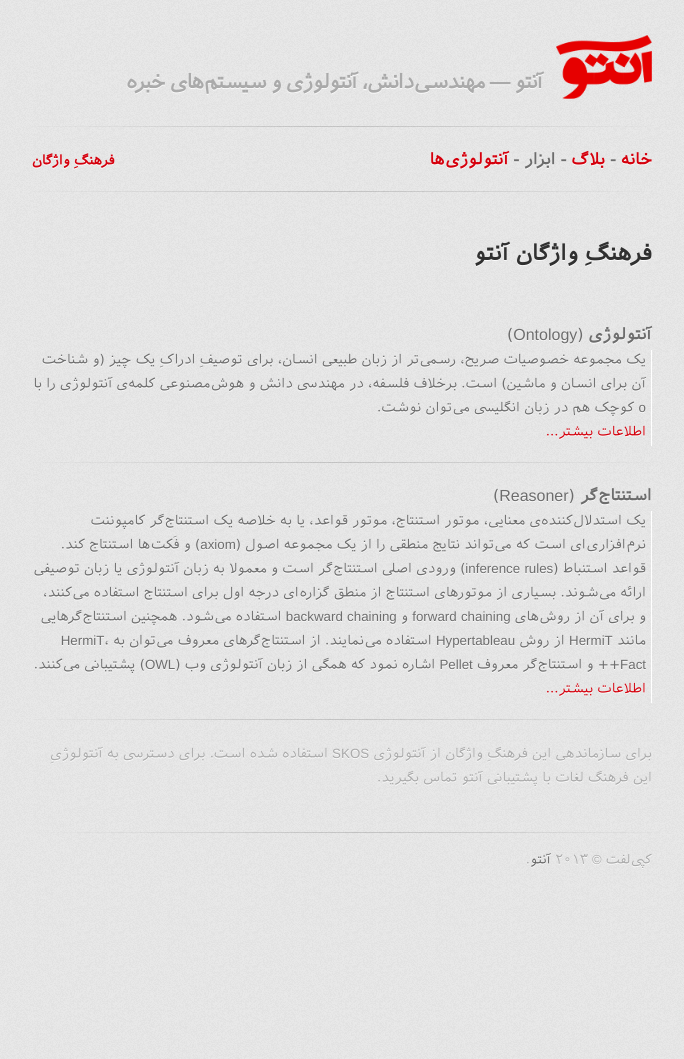
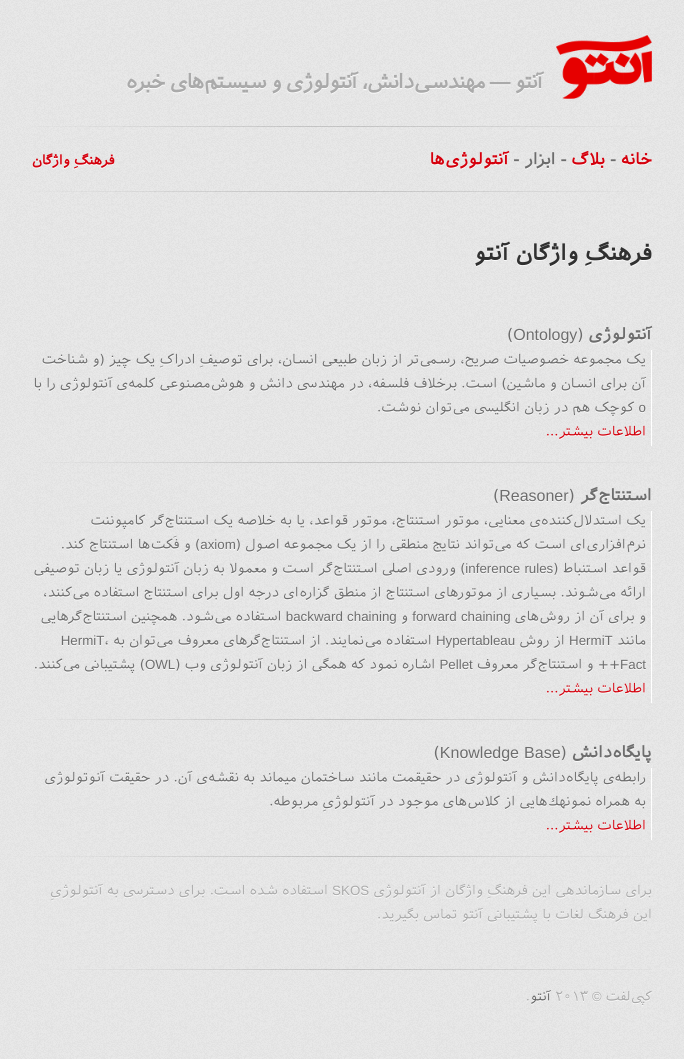
Before and after one commit to morteza/onto, a Jekyll site: the page built from glossary.md, in a window 1280 px wide. Shown: the whole page, without its empty margins (298-982 px from the left). Built offline with Jekyll 4.4.1, drawn with Linux system fonts in a browser that asks for light colours; before the commit the page ends 922 px from its top, so only the background shows below that.

Commit message:
Add naive knowledge base definition and link to its wikipedia page. Some resources are already available to extend this

```diff
--- a/_data/glossary.yml
+++ b/_data/glossary.yml
@@ -9,3 +9,9 @@
   label_fa: "استنتاج‌گر"
   description: "یک استدلال‌کننده‌ی معنایی، موتور استنتاج، موتور قواعد، یا به خلاصه یک استنتاج‌گر کامپوننت نرم‌افزاری‌ای است که می‌تواند نتایج منطقی را از یک مجموعه اصول (axiom) و فَکت‌ها استنتاج کند. قواعد استنباط (inference rules) ورودی اصلی استنتاج‌گر است و معمولا به زبان آنتولوژی یا زبان توصیفی ارائه می‌شوند. بسیاری از موتورهای استنتاج از منطق گزاره‌ای درجه اول برای استنتاج استفاده می‌کنند، و برای آن از روش‌های forward chaining و backward chaining استفاده می‌شود. همچنین استنتاج‌گرهایی مانند HermiT از روش Hypertableau استفاده می‌نمایند. از استنتاج‌گرهای معروف می‌توان به HermiT، Fact++ و استنتاج‌گر معروف Pellet اشاره نمود که همگی از زبان آنتولوژی وب (OWL) پشتیبانی می‌کنند."
   more_info: http://en.wikipedia.org/wiki/Semantic_reasoner
+
+- uri: owl#KnowledgeBase
+  label: "Knowledge Base"
+  label_fa: "پایگاه‌دانش"
+  description: "رابطه‌ی پایگاه‌دانش و آنتولوژی در حقیقمت مانند ساختمان میماند به نقشه‌ی آن. در حقیقت آنوتولوژی به همراه نمونهك‌هایی از کلاس‌های موجود در آنتولوژیِ مربوطه."
+  more_info: "http://en.wikipedia.org/wiki/Knowledge_base"
```
